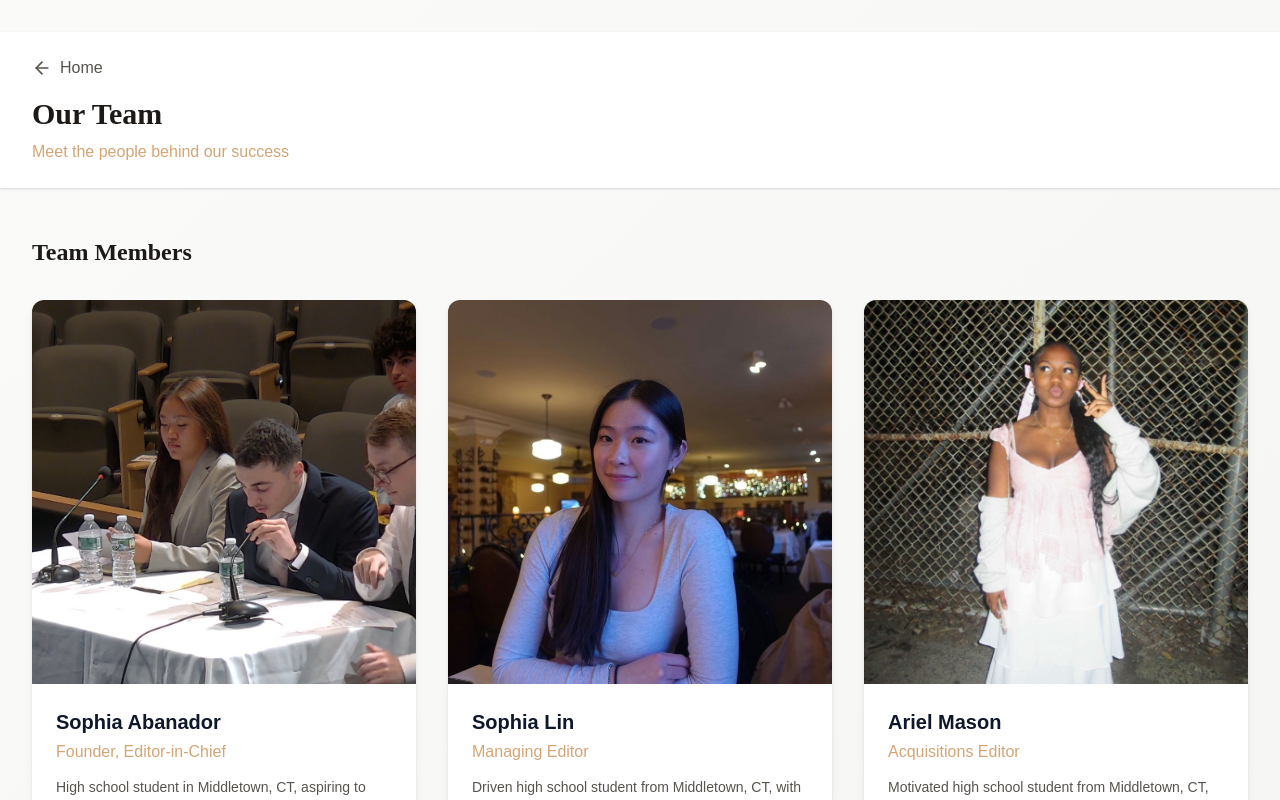
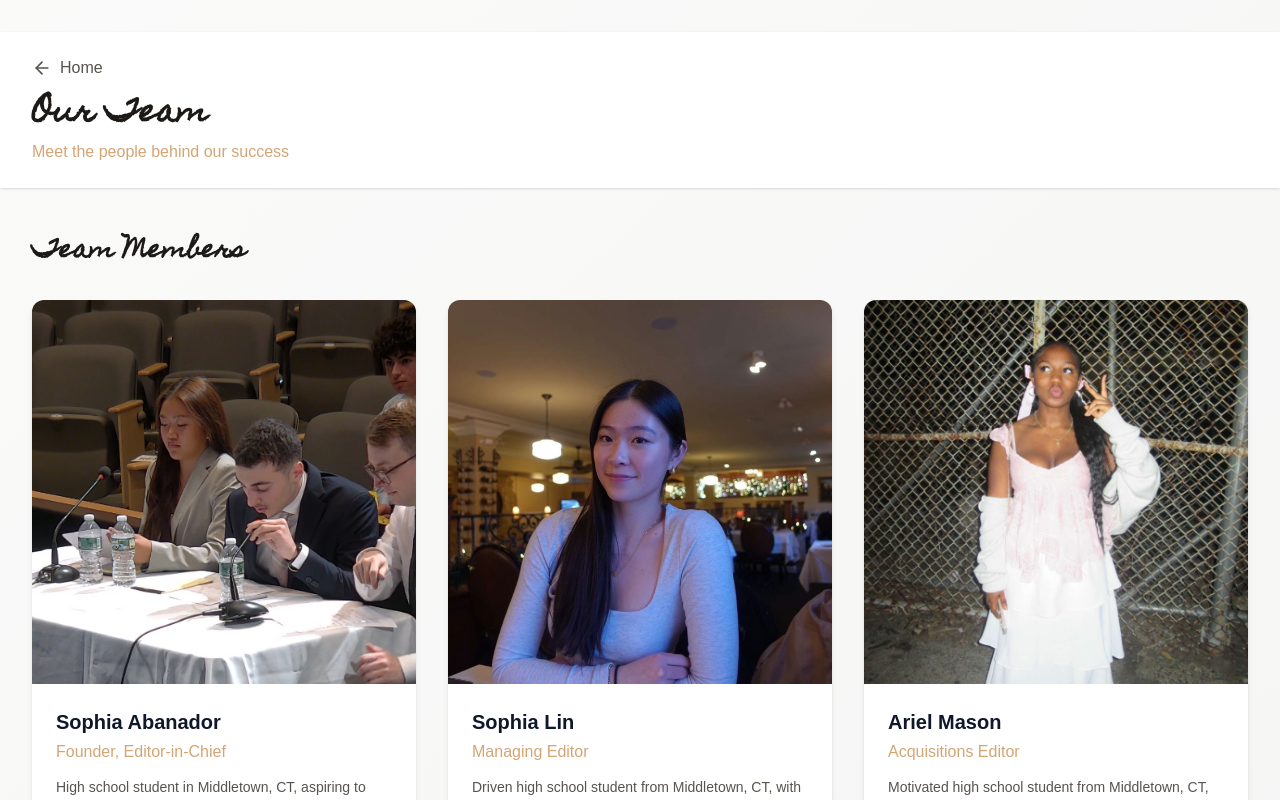
Before and after one commit to sa087613/Flourish, a Next.js app: page /team in a window 1280 px wide. Shown: the top 800 px of the page. Built offline with nearby package versions, Linux system fonts and the light colour scheme; a web font is replaced by a local one.

Commit message:
Update page.tsx

```diff
--- a/app/team/page.tsx
+++ b/app/team/page.tsx
@@ -40,7 +40,7 @@ export default function MeetTheTeam() {
             <ArrowRight className="w-5 h-5 rotate-180" />
             <span className="font-medium">Home</span>
         </Link>
-          <h1 className="text-3xl font-bold text-stone-900" style={{ fontFamily: "'Sentient', serif" }}>Our Team</h1>
+          <h1 className="text-3xl font-bold text-stone-900" style={{ fontFamily: "'Homemade Apple', serif" }}>Our Team</h1>
           <p className="mt-2 text-[#d4a574]">Meet the people behind our success</p>
         </div>
       </div>
@@ -65,7 +65,7 @@ export default function MeetTheTeam() {
 
         {/* Team Members Grid */}
         <div>
-          <h2 className="text-2xl font-bold text-stone-900 mb-8" style={{ fontFamily: "'Sentient', serif" }}>Team Members</h2>
+          <h2 className="text-2xl font-bold text-stone-900 mb-8" style={{ fontFamily: "'Homemade Apple', serif" }}>Team Members</h2>
           <div className="grid grid-cols-1 md:grid-cols-2 lg:grid-cols-3 gap-8">
             {teamMembers.map((member, index) => (
               <div
```
